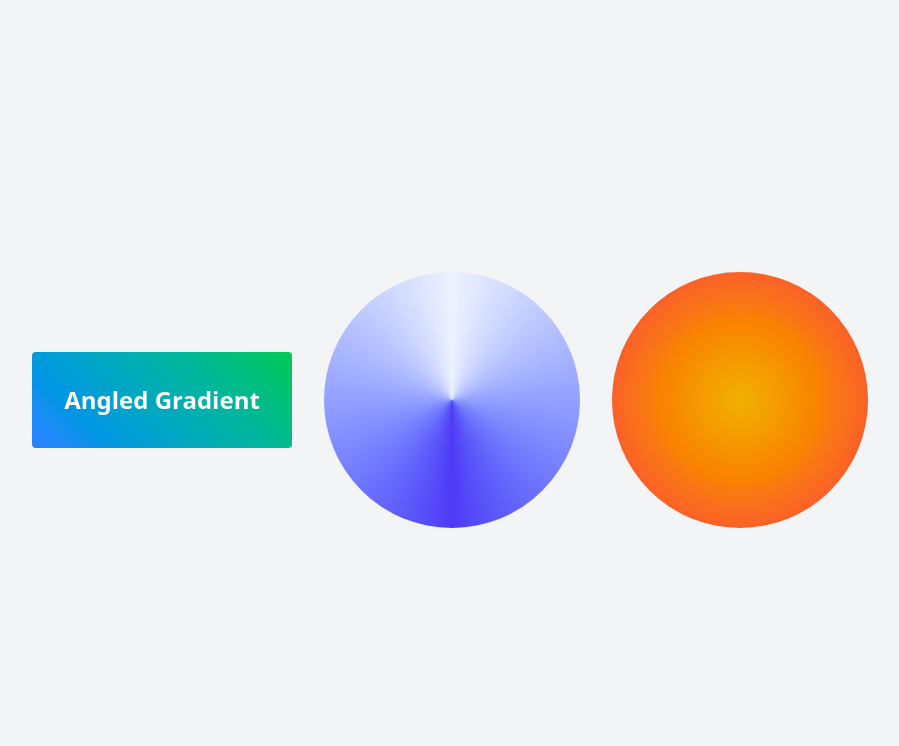
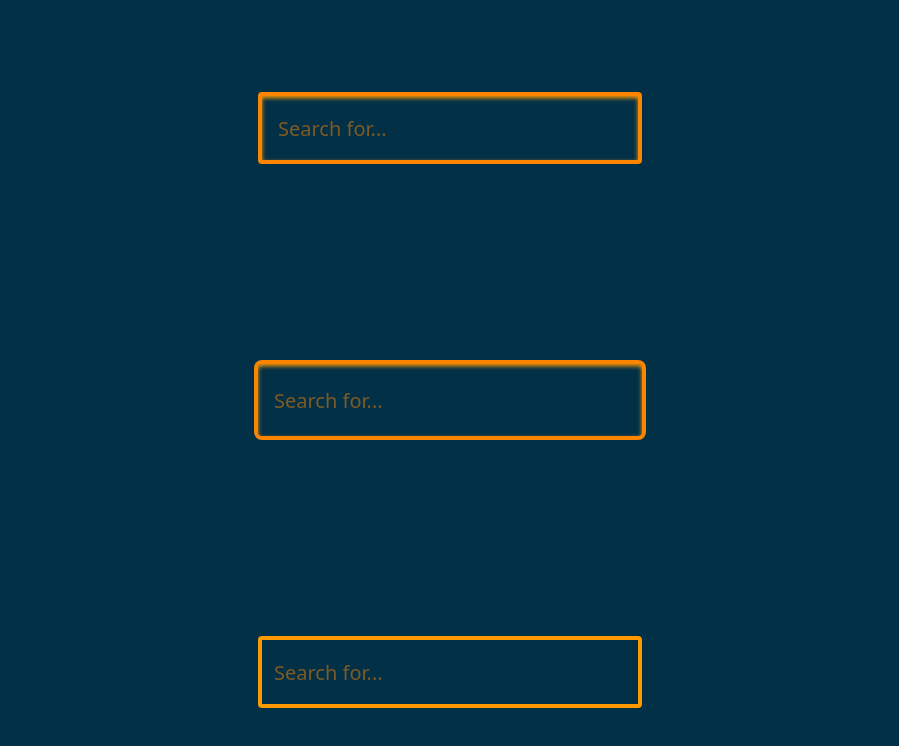
Before and after one commit to vo-design/my-tailwind-project, a React (Vite) app: page / in a window 1280 px wide. Shown: the top 746 px of the page, without its empty margins (190-1089 px from the left). Built offline with nearby package versions, Linux system fonts and the light colour scheme.

Commit message:
Shadows & Rings

```diff
--- a/src/App.tsx
+++ b/src/App.tsx
@@ -1,11 +1,9 @@
 const App = () => {
     return (
-        <div className="min-h-screen flex items-center justify-center bg-gray-100 gap-8">
-            <div className="bg-linear-45 from-blue-500 to-green-500 p-8 rounded text-2xl font-bold text-white">Angled
-                Gradient
-            </div>
-            <div className="size-64 rounded-full bg-conic-180 from-indigo-600 via-indigo-50 to-indigo-600"></div>
-            <div className="bg-radial from-yellow-500 to-red-500 size-64 rounded-full"></div>
+        <div className="min-h-screen grid gap-4 place-items-center bg-deepblue">
+            <input type="text" placeholder="Search for..."  className="inset-shadow-sm inset-shadow-amber-500 border-4 rounded-sm w-96 h-18 p-4 text-xl text-amber outline-none"/>
+            <input type="text" placeholder="Search for..."  className="inset-shadow-sm inset-shadow-amber-500 ring-4 rounded-sm w-96 h-18 p-4 text-xl text-amber outline-none"/>
+            <input type="text" placeholder="Search for..."  className="inset-ring-4 inset-ring-amber-500 rounded-sm w-96 h-18 p-4 text-xl text-amber outline-none"/>
         </div>
     )
 }
```
